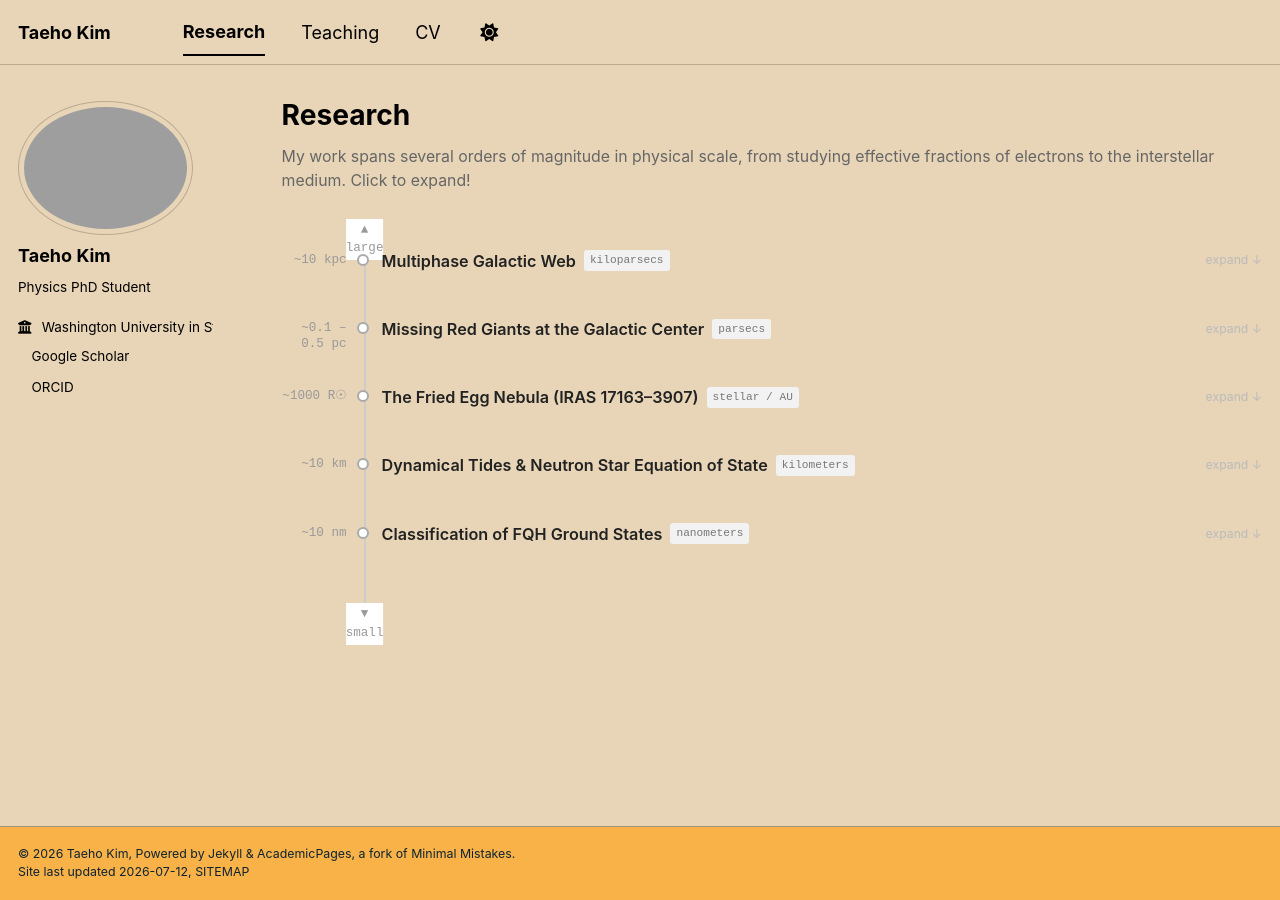
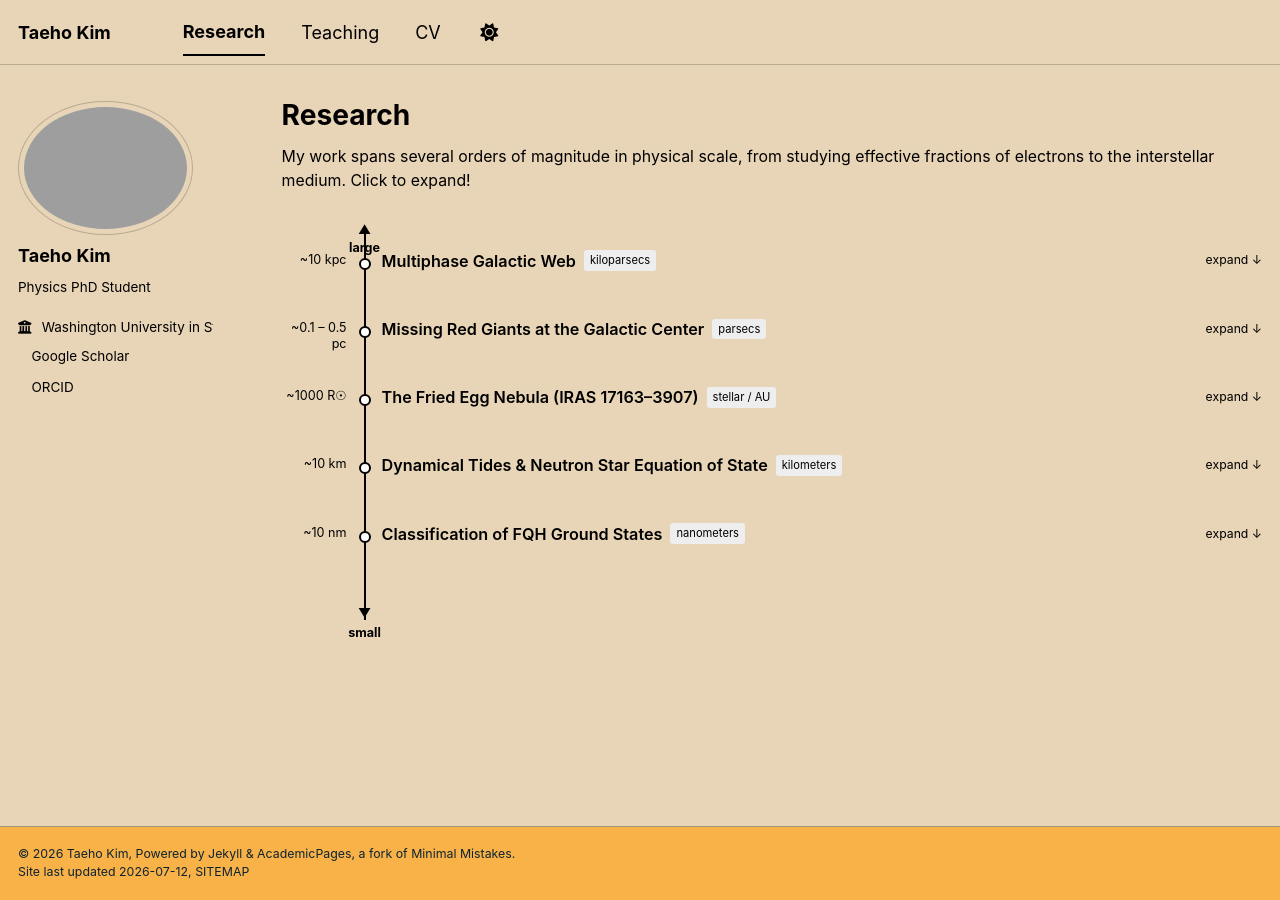
Before and after one commit to tk3411/tk3411.github.io, a Jekyll site: the page built from _pages/research.html, in a window 1280 px wide. Built offline with Jekyll 4.4.1, drawn with Linux system fonts in a browser that asks for light colours; a style sheet for code colours, icons or effects is not loaded.

Commit message:
Update research.html

```diff
--- a/_pages/research.html
+++ b/_pages/research.html
@@ -4,12 +4,13 @@ title: "Research"
 permalink: /research/
 author_profile: true
 ---
-
-<p style="color:#666;font-size:0.88rem;margin-bottom:2rem;">
+<p style="color:#000;font-size:0.88rem;margin-bottom:2rem;">
 My work spans several orders of magnitude in physical scale, from studying effective fractions of electrons to the interstellar medium. Click to expand!
 </p>
 
 <style>
+* { box-sizing: border-box; }
+
 .phys-timeline {
   position: relative;
   padding-left: 100px;
@@ -23,7 +24,7 @@ My work spans several orders of magnitude in physical scale, from studying effec
   top: 0;
   bottom: 0;
   width: 2px;
-  background: #ccc;
+  background: #000;
 }
 .phys-item {
   position: relative;
@@ -31,22 +32,24 @@ My work spans several orders of magnitude in physical scale, from studying effec
   cursor: pointer;
 }
 .phys-item:last-child { margin-bottom: 0; }
+
 .phys-item::before {
   content: '';
   position: absolute;
-  left: -25px;
-  top: 5px;
+  left: -17px;
+  top: 0.5rem;
   width: 12px;
   height: 12px;
   border-radius: 50%;
   background: #fff;
-  border: 2px solid #aaa;
+  border: 2px solid #000;
+  transform: translateX(-50%);
   transition: border-color 0.2s, background 0.2s;
   z-index: 1;
 }
 .phys-item.active::before {
-  background: #0066cc;
-  border-color: #0066cc;
+  background: #000;
+  border-color: #000;
 }
 .phys-scale-label {
   position: absolute;
@@ -54,9 +57,9 @@ My work spans several orders of magnitude in physical scale, from studying effec
   width: 65px;
   top: 3px;
   text-align: right;
-  font-family: monospace;
+  font-family: inherit;
   font-size: 0.7rem;
-  color: #999;
+  color: #000;
   line-height: 1.3;
 }
 .phys-header {
@@ -68,67 +71,68 @@ My work spans several orders of magnitude in physical scale, from studying effec
 .phys-title {
   font-size: 0.9rem;
   font-weight: 600;
-  color: #222;
+  color: #000;
   margin: 0;
   transition: color 0.2s;
 }
-.phys-item.active .phys-title { color: #0066cc; }
+.phys-item.active .phys-title { color: #000; }
 .phys-badge {
   font-size: 0.62rem;
-  font-family: monospace;
-  background: #f2f2f2;
-  color: #777;
+  font-family: inherit;
+  background: #eee;
+  color: #000;
   padding: 2px 6px;
   border-radius: 3px;
 }
 .phys-hint {
   margin-left: auto;
   font-size: 0.68rem;
-  color: #bbb;
+  color: #000;
 }
 .phys-body {
   display: none;
   margin-top: 10px;
   padding: 12px 14px;
-  background: #fafafa;
-  border-left: 3px solid #0066cc;
+  background: #fcfcfc;
+  border-left: 3px solid #000;
   border-radius: 0 4px 4px 0;
 }
 .phys-item.active .phys-body { display: block; }
 .phys-concept {
   font-size: 0.8rem;
-  color: #555;
+  color: #000;
   font-style: italic;
   margin: 0 0 8px;
 }
 .phys-desc {
   font-size: 0.8rem;
-  color: #333;
+  color: #000;
   line-height: 1.65;
   margin: 0 0 8px;
 }
 .phys-status {
   font-size: 0.7rem;
-  color: #999;
+  color: #000;
   margin: 0;
   padding-top: 8px;
-  border-top: 1px solid #e8e8e8;
+  border-top: 1px solid #000;
 }
 .phys-axis-cap {
   position: absolute;
   left: 83px;
   transform: translateX(-50%);
   font-size: 0.7rem;
-  color: #999;
-  font-family: monospace;
+  color: #000;
+  font-family: inherit;
   text-align: center;
-  background-color: white;
   padding: 2px 0;
+  font-weight: bold;
+  background: none;
 }
 @media (max-width: 600px) {
   .phys-timeline { padding-left: 70px; }
   .phys-timeline::before { left: 52px; }
-  .phys-item::before { left: -25px; }
+  .phys-item::before { left: -17px; }
   .phys-scale-label { left: -70px; width: 40px; font-size: 0.58rem; }
   .phys-axis-cap { left: 53px; }
 }
```
